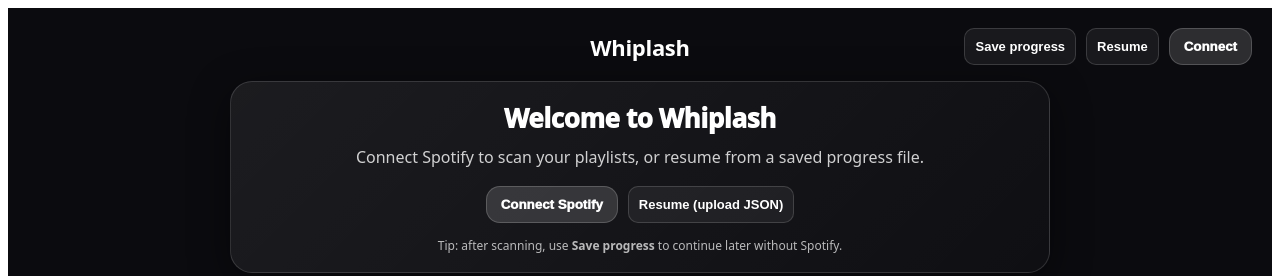
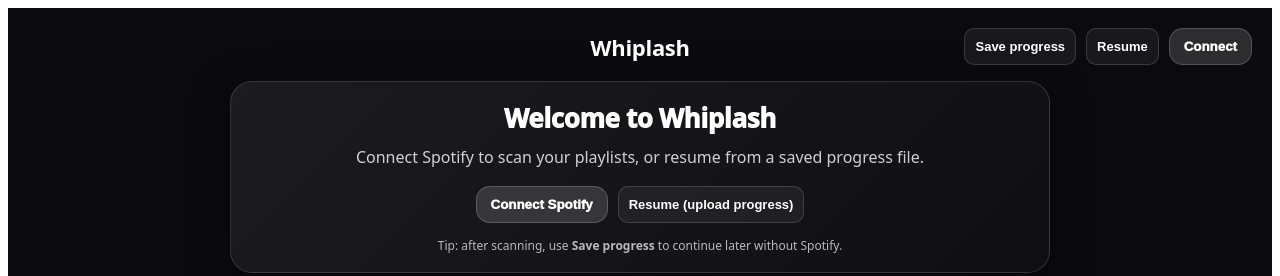
Before and after one commit to Maina-Man/whiplash, a Next.js app: page / in a window 1280 px wide. Shown: the top 276 px of the page. Built offline with nearby package versions, Linux system fonts and the light colour scheme.

Commit message:
offline update

```diff
--- a/app/page.tsx
+++ b/app/page.tsx
@@ -120,6 +120,15 @@
     typeof x.decisions === "object"
   );
 }
+
+function firstUndecidedIndex(artists: ArtistDeckItem[], decisions: Decisions) {
+  for (let i = 0; i < artists.length; i++) {
+    const id = artists[i].artistId;
+    if (decisions[id] !== true && decisions[id] !== false) return i;
+  }
+  return artists.length; // all decided
+}
+
 
 export default function Home() {
 
@@ -279,9 +288,16 @@
       setDecisions(restored.decisions ?? {});
       saveJSON(STORAGE_DECISIONS_KEY, restored.decisions ?? {});
 
-      const idx = safeNumber(restored.deckIndex, 0);
+      // Sort the restored artists the same way you do in the deck (A–Z)
+      const restoredArtistsSorted = [...(restored.data.artists ?? [])].sort((a, b) =>
+        a.artistName.localeCompare(b.artistName, undefined, { sensitivity: "base" })
+      );
+
+      // Use decisions to find where to resume
+      const idx = firstUndecidedIndex(restoredArtistsSorted, restored.decisions ?? {});
       setDeckIndex(idx);
       saveJSON(STORAGE_DECK_INDEX_KEY, idx);
+
 
       setInsightPage(safeNumber(restored.insightPage, 0));
       setMode(restored.mode === "deck" ? "deck" : "insights");
@@ -486,6 +502,14 @@
   function prevInsight() {
     setInsightPage((p) => Math.max(0, p - 1));
   }
+
+  function startSwiping() {
+    const idx = firstUndecidedIndex(deckArtistsSorted, decisions);
+    setDeckIndex(idx);
+    saveJSON(STORAGE_DECK_INDEX_KEY, idx);
+    setMode("deck");
+  }
+
 
   // ---------------------------
   // Table sorting
@@ -710,7 +734,7 @@
               Connect Spotify
             </button>
             <button style={{ ...styles.smallBtn, ...(isMobile ? styles.smallBtnMobile : null) }} onClick={clickResumeUpload}>
-              Resume (upload JSON)
+              Resume (upload progress)
             </button>
           </div>
 
@@ -739,9 +763,13 @@
               <button style={{ ...styles.smallBtn, ...(isMobile ? styles.smallBtnMobile : null) }} onClick={exportInsightsPDF}>
                 Save insights (PDF)
               </button>
-              <button style={{ ...styles.btnYes, ...(isMobile ? styles.deckBtnMobile : null) }} onClick={() => setMode("deck")}>
+              <button
+                style={{ ...styles.btnYes, ...(isMobile ? styles.deckBtnMobile : null) }}
+                onClick={startSwiping}
+              >
                 Start swiping →
               </button>
+
             </div>
           </section>
 
@@ -913,7 +941,7 @@
 
                 <div style={{ ...styles.artistName, fontSize: isMobile ? 22 : 26 }}>{deckArtistsSorted[deckIndex]?.artistName}</div>
                 <div style={styles.trackCount}>
-                  {deckArtistsSorted[deckIndex]?.trackCount} unique songs in your playlists
+                  {deckArtistsSorted[deckIndex]?.trackCount} unique song(s) in your playlists
                 </div>
 
                 <div style={styles.hintRow}>
--- a/next.config.mjs
+++ b/next.config.mjs
@@ -5,6 +5,9 @@
   register: true,
   skipWaiting: true,
   disable: process.env.NODE_ENV === "development",
+  fallbacks: {
+    document: "/offline.html",
+  },
 });
 
 const nextConfig = {
```
Also changed, not shown: public/offline.html (added, +26 -0 lines).
